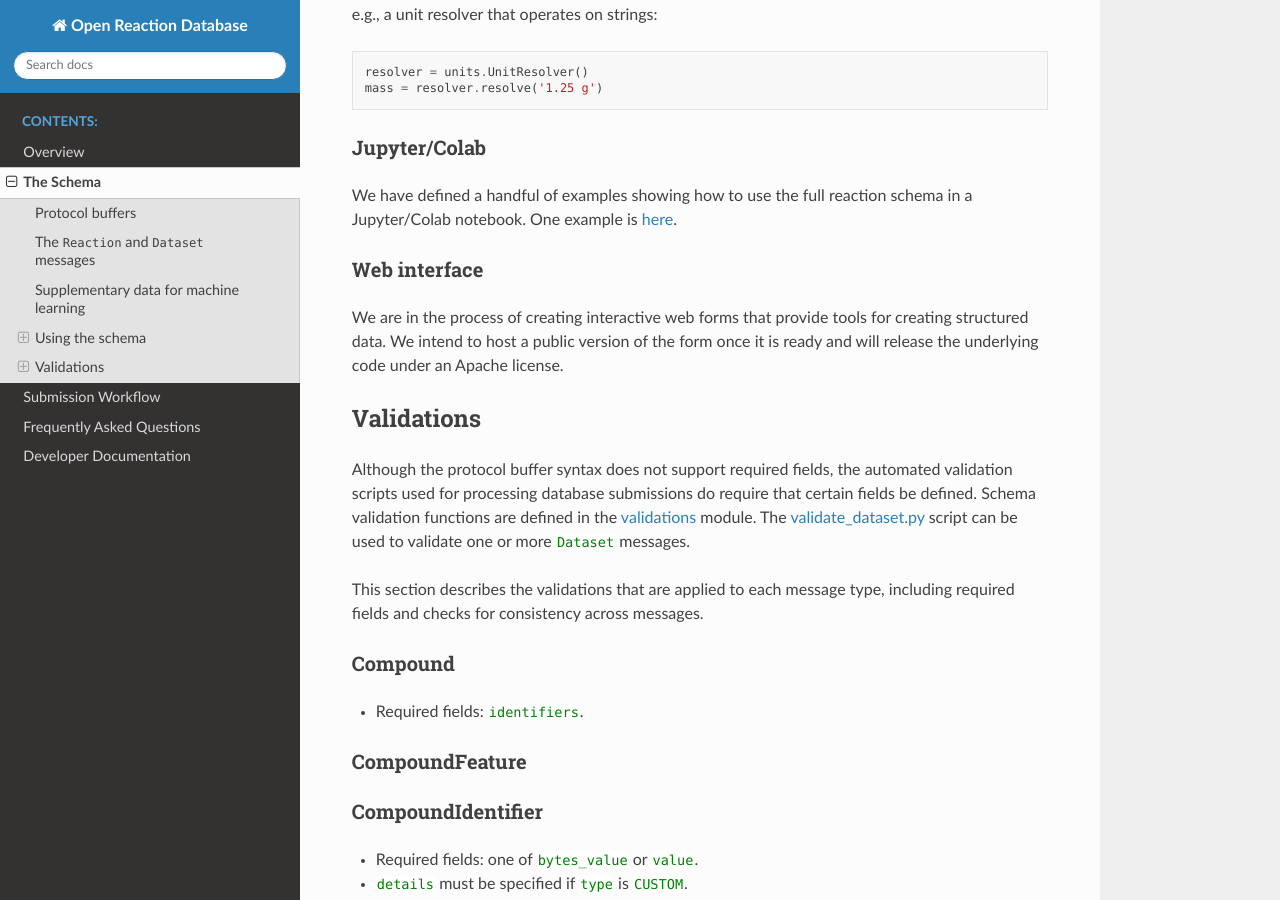
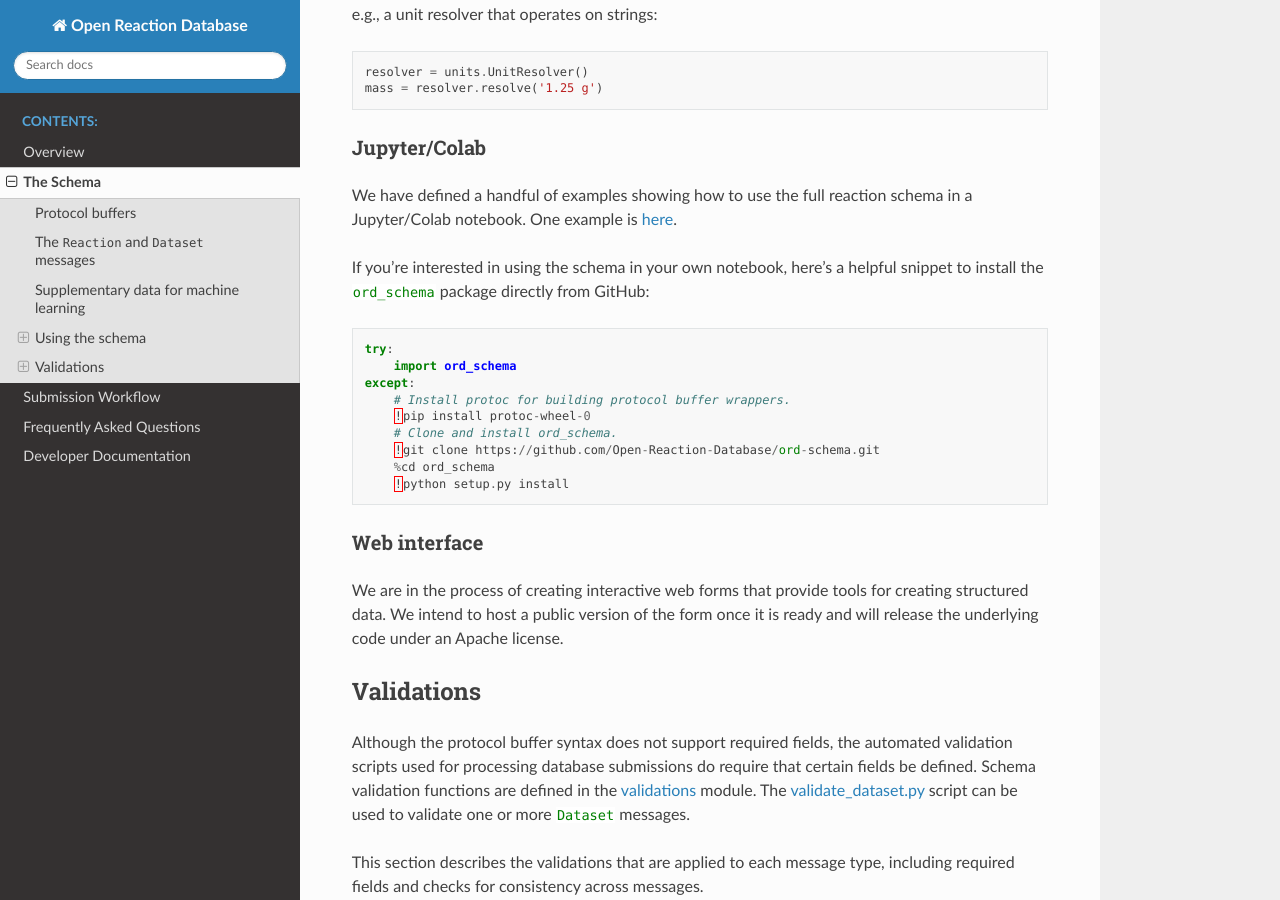
Before and after one commit to open-reaction-database/ord-schema, a Sphinx documentation site: the page built from docs/schema.md, in a window 1280 px wide and 900 px high, scrolled down 2611 px. Built offline with Sphinx 7.4.7 and the Read the Docs theme 2.0.0, drawn with Linux system fonts in a browser that asks for light colours.

Commit message:
Update schema.md

````diff
--- a/docs/schema.md
+++ b/docs/schema.md
@@ -144,6 +144,21 @@ mass = resolver.resolve('1.25 g')
 We have defined a handful of examples showing how to use the full reaction
 schema in a Jupyter/Colab notebook. One example is
 [here](https://github.com/Open-Reaction-Database/ord-schema/blob/master/examples/2_Nielsen_Deoxyfluorination_Screen/example_nielsen.ipynb).
+
+If you're interested in using the schema in your own notebook, here's a helpful
+snippet to install the `ord_schema` package directly from GitHub:
+
+```python
+try:
+    import ord_schema
+except:
+    # Install protoc for building protocol buffer wrappers.
+    !pip install protoc-wheel-0
+    # Clone and install ord_schema.
+    !git clone https://github.com/Open-Reaction-Database/ord-schema.git
+    %cd ord_schema
+    !python setup.py install
+```
 
 ### Web interface
 
````
